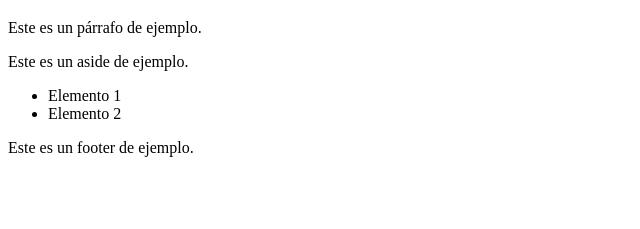
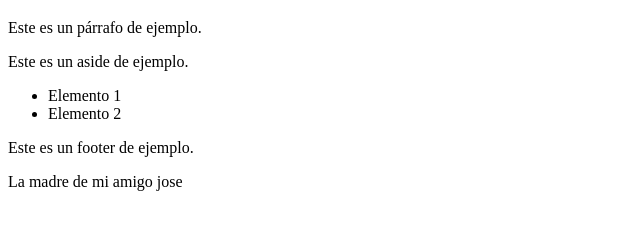
Before and after one commit to cobiniii/Proyectos_Tokio_School, a plain HTML site: page Proyecto_de_prueba/index.html in a window 1280 px wide. Shown: the part 61-290 px from the top of the page, without its empty margins (0-640 px from the left). Drawn offline with Linux system fonts and the light colour scheme.

Commit message:
la madre de jose añadida

```diff
--- a/Proyecto_de_prueba/index.html
+++ b/Proyecto_de_prueba/index.html
@@ -23,5 +23,10 @@
             </div>
         </div>
     </div>
+    <div>
+        <class>
+            <p>La madre de mi amigo jose</p>
+        </class>
+    </div>
 </body>
 </html>
```
